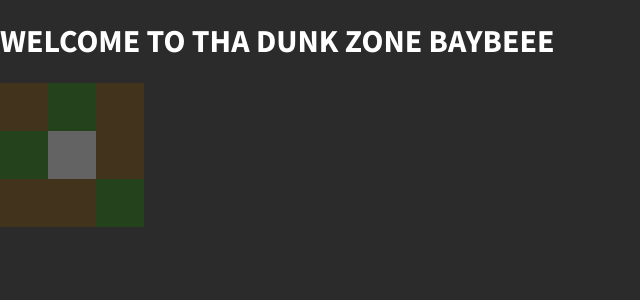
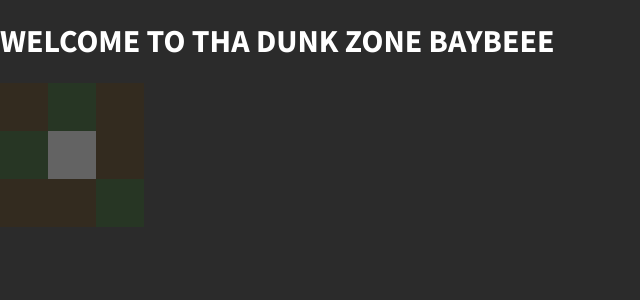
Before and after one commit to acedrow/pw, a React app: page /sw in a window 1280 px wide. Shown: the top 300 px of the page, without its empty margins (0-640 px from the left). Built offline with nearby package versions, Linux system fonts and the light colour scheme.

Commit message:
update slot machine speed and descriptions

```diff
--- a/src/home/SlotMachineText.tsx
+++ b/src/home/SlotMachineText.tsx
@@ -10,11 +10,11 @@ const homepagePhrases = [
   'songwriter',
   'bassist',
   'enormous nerd',
-  'ex-fencer',
   'ascendent memelord',
   'orb-gazer',
   'caster of auguries',
   'astral projector',
+  'buhurt warrior',
   'professional amateur',
   'rock climber',
   'raleigh rider',
@@ -30,7 +30,8 @@ const homepagePhrases = [
   'dedicated headbanger',
   'karaoke enthusiast',
   'DIY music supporter',
-  'mostpit devotee',
+  'moshpit devotee',
+  'Twin Cities Wyvern',
 ]
 
 //currently can't change this or font size without breaking styling 🙃🙃
@@ -59,7 +60,7 @@ const SlotMachineTextEffect = ({ textItems }: { textItems?: string[] }) => {
         textItems?.length ? textItems?.length - 1 : 1
       )
       setReelTop(newReelTop)
-    }, 3000)
+    }, 2500)
     return () => {
       clearInterval(interval)
     }
--- a/src/styles/theme.ts
+++ b/src/styles/theme.ts
@@ -13,9 +13,9 @@ export const mdTheme = {
 }
 
 export const mrTestTheme = {
-  grass: '#24421c',
+  grass: '#273624',
   stone: '#636363',
-  dirt: '#42331c'
+  dirt: '#332b1f'
 }
 
 export default theme
```
Also changed, not shown: 2 other files (tests, documents, lock files or other folders).
